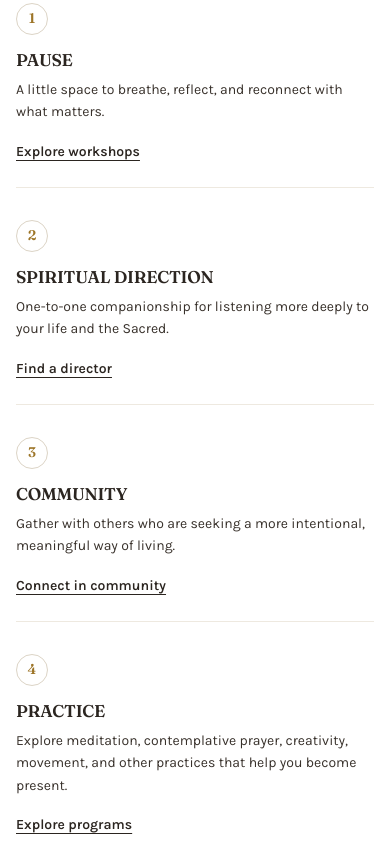
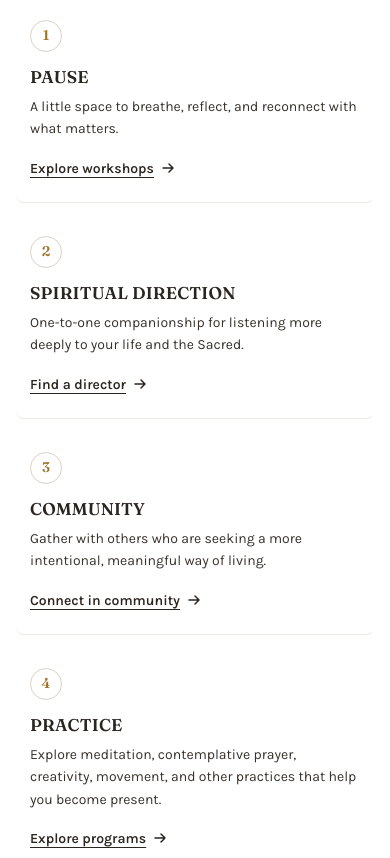
Before and after one commit to amphreyomosh/breadoflife, a website: page index.html in a window 390 px wide. Shown: the part 1826-2684 px from the top of the page. Drawn offline with Linux system fonts and the light colour scheme.

Commit message:
feat(ui): add hover interactivity to steps grid
Enhance the steps section with hover effects including translation, background highlighting, and shadow elevation to improve visual engagement.

```diff
--- a/index.html
+++ b/index.html
@@ -2296,22 +2296,37 @@
         display: grid;
         grid-template-columns: repeat(4, 1fr);
         gap: 0;
-        margin: 0 0 48px;
+        margin: 0 -20px 48px;
       }
       .step-col {
-        padding: 0 28px 0 0;
+        position: relative;
+        padding: 22px 24px 26px;
         display: flex;
         flex-direction: column;
+        border-radius: 8px;
+        background: transparent;
+        border: 1px solid transparent;
+        cursor: pointer;
+        transition: transform 0.28s cubic-bezier(0.16, 1, 0.3, 1),
+                    background-color 0.25s ease,
+                    box-shadow 0.28s cubic-bezier(0.16, 1, 0.3, 1);
       }
       .step-col + .step-col {
         border-left: 1px solid #e5e0d8;
-        padding-left: 28px;
+      }
+      .step-col:hover {
+        transform: translateY(-6px);
+        background: #ffffff;
+        border-color: transparent;
+        box-shadow: 0 16px 36px -8px rgba(43, 37, 32, 0.12),
+                    0 4px 12px -2px rgba(43, 37, 32, 0.04);
+        z-index: 5;
       }
       .step-num {
-        width: 38px;
-        height: 38px;
+        width: 40px;
+        height: 40px;
         border-radius: 50%;
-        border: 1px solid #dcd4c6;
+        border: 1.5px solid #dcd4c6;
         display: flex;
         align-items: center;
         justify-content: center;
@@ -2319,7 +2334,20 @@
         font-size: 16px;
         font-weight: 600;
         color: #9d7528;
+        background: transparent;
         margin-bottom: 22px;
+        transition: transform 0.25s cubic-bezier(0.16, 1, 0.3, 1),
+                    background-color 0.25s ease,
+                    color 0.25s ease,
+                    border-color 0.25s ease,
+                    box-shadow 0.25s ease;
+      }
+      .step-col:hover .step-num {
+        background: #d4a753;
+        color: #ffffff;
+        border-color: #d4a753;
+        transform: scale(1.1);
+        box-shadow: 0 4px 12px rgba(212, 167, 83, 0.35);
       }
       .step-title {
         font-family: var(--bol-display);
@@ -2328,6 +2356,11 @@
         color: #2b2520;
         margin: 0 0 14px;
         line-height: 1.25;
+        letter-spacing: 0.01em;
+        transition: color 0.25s ease;
+      }
+      .step-col:hover .step-title {
+        color: var(--bol-sage-deep, #253424);
       }
       .step-desc {
         font-size: 16px;
@@ -2340,15 +2373,25 @@
         align-self: flex-start;
         display: inline-flex;
         align-items: center;
+        gap: 6px;
         font-size: 15.5px;
         font-weight: 600;
         color: #2b2520;
         text-decoration: underline;
         text-underline-offset: 4px;
-        transition: color 0.18s ease;
-      }
-      .step-link:hover {
-        color: var(--bol-sage-deep);
+        transition: color 0.2s ease, text-decoration-color 0.2s ease;
+      }
+      .step-link-arrow {
+        display: inline-flex;
+        align-items: center;
+        transition: transform 0.25s cubic-bezier(0.16, 1, 0.3, 1);
+      }
+      .step-col:hover .step-link {
+        color: var(--bol-sage-deep, #253424);
+        text-decoration-color: #d4a753;
+      }
+      .step-col:hover .step-link-arrow {
+        transform: translateX(4px);
       }
 
       /* Bottom matching bar */
@@ -2391,17 +2434,17 @@
       @media (max-width: 991px) {
         .steps-grid {
           grid-template-columns: repeat(2, 1fr);
-          gap: 36px 0;
+          gap: 24px 0;
+          margin: 0 -12px 40px;
         }
         .step-col {
-          padding-right: 20px;
+          padding: 20px 16px 22px;
         }
         .step-col:nth-child(2n + 1) {
           border-left: 0;
-          padding-left: 0;
         }
         .step-col:nth-child(2n) {
-          padding-left: 24px;
+          border-left: 1px solid #e5e0d8;
         }
         .steps-quote-box {
           max-width: 100%;
@@ -2410,18 +2453,16 @@
       @media (max-width: 600px) {
         .steps-grid {
           grid-template-columns: 1fr;
-          gap: 32px;
+          gap: 16px;
+          margin: 0 0 36px;
         }
         .step-col {
           border-left: 0 !important;
-          padding-left: 0 !important;
-          padding-right: 0 !important;
           border-bottom: 1px solid #eee9e0;
-          padding-bottom: 24px;
+          padding: 16px 14px 22px !important;
         }
         .step-col:last-child {
           border-bottom: 0;
-          padding-bottom: 0;
         }
         .steps-bar {
           flex-direction: column;
@@ -2962,46 +3003,64 @@
           <div class="steps-divider-top"></div>
 
           <div class="steps-grid">
-            <div class="step-col">
+            <div class="step-col" data-href="workshops.html">
               <div class="step-num">1</div>
               <h3 class="step-title">PAUSE</h3>
               <p class="step-desc">
                 A little space to breathe, reflect, and reconnect with what
                 matters.
               </p>
-              <a class="step-link" href="workshops.html">Explore workshops</a>
+              <a class="step-link" href="workshops.html">
+                <span>Explore workshops</span>
+                <svg class="step-link-arrow" width="16" height="16" viewBox="0 0 16 16" fill="none" aria-hidden="true">
+                  <path d="M3 8H13M13 8L9 4M13 8L9 12" stroke="currentColor" stroke-width="1.5" stroke-linecap="round" stroke-linejoin="round"/>
+                </svg>
+              </a>
             </div>
 
-            <div class="step-col">
+            <div class="step-col" data-href="find-a-spiritual-director.html">
               <div class="step-num">2</div>
               <h3 class="step-title">SPIRITUAL DIRECTION</h3>
               <p class="step-desc">
                 One-to-one companionship for listening more deeply to your life
                 and the Sacred.
               </p>
-              <a class="step-link" href="find-a-spiritual-director.html"
-                >Find a director</a
-              >
+              <a class="step-link" href="find-a-spiritual-director.html">
+                <span>Find a director</span>
+                <svg class="step-link-arrow" width="16" height="16" viewBox="0 0 16 16" fill="none" aria-hidden="true">
+                  <path d="M3 8H13M13 8L9 4M13 8L9 12" stroke="currentColor" stroke-width="1.5" stroke-linecap="round" stroke-linejoin="round"/>
+                </svg>
+              </a>
             </div>
 
-            <div class="step-col">
+            <div class="step-col" data-href="about.html">
               <div class="step-num">3</div>
               <h3 class="step-title">COMMUNITY</h3>
               <p class="step-desc">
                 Gather with others who are seeking a more intentional,
                 meaningful way of living.
               </p>
-              <a class="step-link" href="about.html">Connect in community</a>
+              <a class="step-link" href="about.html">
+                <span>Connect in community</span>
+                <svg class="step-link-arrow" width="16" height="16" viewBox="0 0 16 16" fill="none" aria-hidden="true">
+                  <path d="M3 8H13M13 8L9 4M13 8L9 12" stroke="currentColor" stroke-width="1.5" stroke-linecap="round" stroke-linejoin="round"/>
+                </svg>
+              </a>
             </div>
 
-            <div class="step-col">
+            <div class="step-col" data-href="workshops.html">
               <div class="step-num">4</div>
               <h3 class="step-title">PRACTICE</h3>
               <p class="step-desc">
                 Explore meditation, contemplative prayer, creativity, movement,
                 and other practices that help you become present.
               </p>
-              <a class="step-link" href="workshops.html">Explore programs</a>
+              <a class="step-link" href="workshops.html">
+                <span>Explore programs</span>
+                <svg class="step-link-arrow" width="16" height="16" viewBox="0 0 16 16" fill="none" aria-hidden="true">
+                  <path d="M3 8H13M13 8L9 4M13 8L9 12" stroke="currentColor" stroke-width="1.5" stroke-linecap="round" stroke-linejoin="round"/>
+                </svg>
+              </a>
             </div>
           </div>
 
@@ -3667,6 +3726,18 @@
             "You are on the list. Check your inbox to confirm.";
           input.value = "";
         });
+
+        // Step cards interactive click navigation
+        document.querySelectorAll(".step-col").forEach(function (col) {
+          col.addEventListener("click", function (e) {
+            if (!e.target.closest("a")) {
+              var link = col.querySelector(".step-link");
+              if (link && link.href) {
+                window.location.href = link.href;
+              }
+            }
+          });
+        });
       })();
     </script>
   </body>
```
